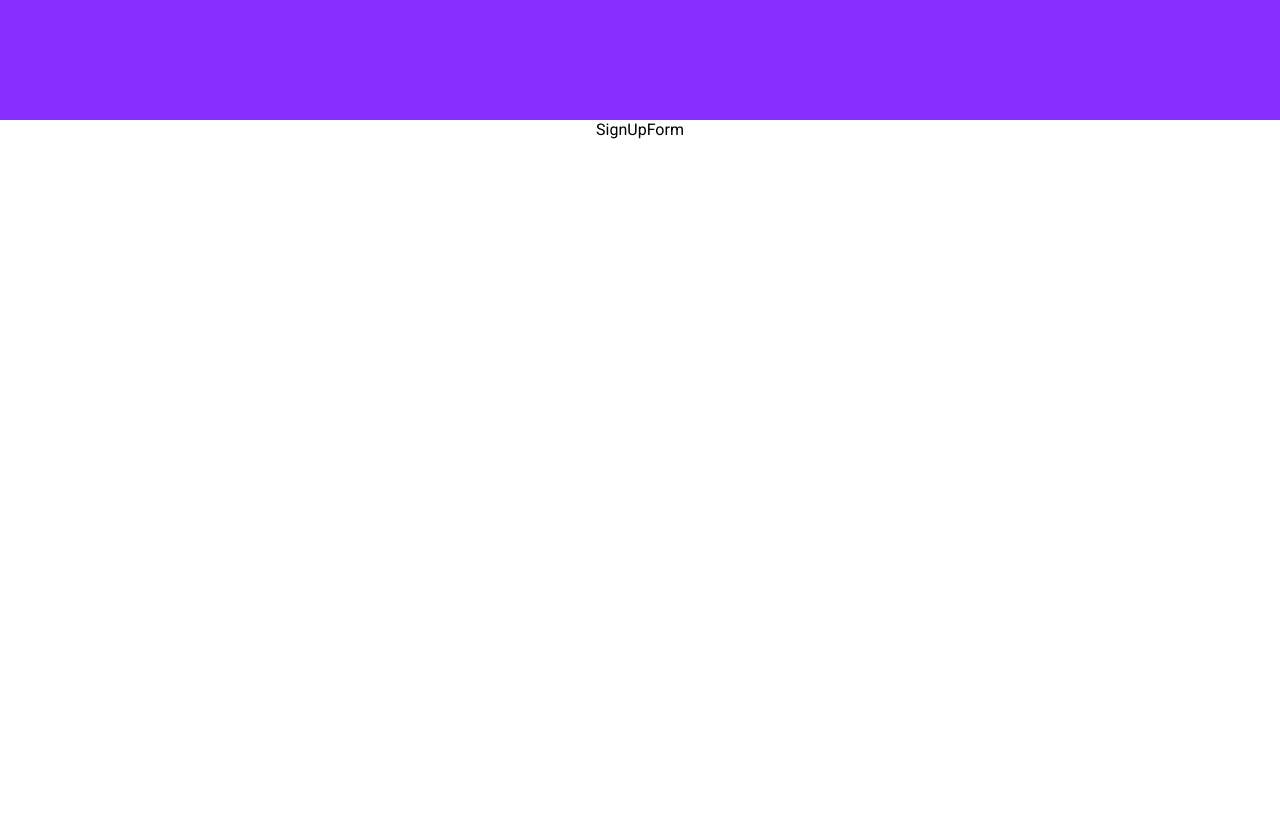
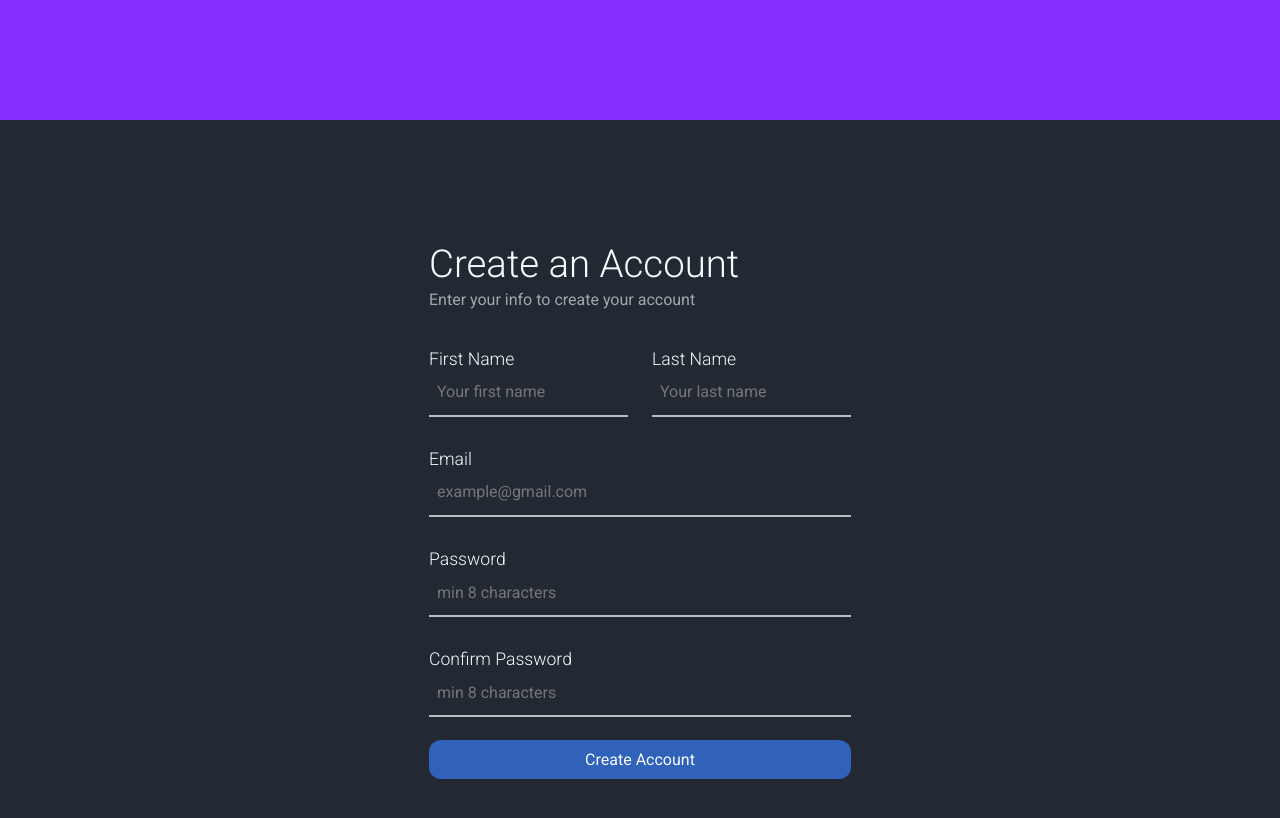
Before and after one commit to GordonNZ/alltheforms, a React (Create React App) app: page / in a window 1280 px wide. Shown: the part 680-1498 px from the top of the page. Before the commit the page ends 819 px from the top, so only its background shows below. Built offline with nearby package versions, Linux system fonts and the light colour scheme.

Commit message:
form to create an account

```diff
--- a/src/components/LoginForm.css
+++ b/src/components/LoginForm.css
@@ -4,6 +4,7 @@
   display: flex;
   flex-direction: column;
   align-items: center;
+  justify-content: center;
   background-color: rgb(134, 47, 255);
 }
 .loginForm {
--- /dev/null
+++ b/src/components/SignUpForm.css
@@ -0,0 +1,63 @@
+.signup {
+  background-color: rgb(35, 41, 51);
+  height: 100vh;
+  width: 100%;
+  display: flex;
+  justify-content: center;
+  align-items: center;
+  color: rgb(246, 251, 255);
+  text-align: left;
+}
+.signupH1 {
+  font-size: 2.4rem;
+  font-weight: 300;
+  margin: 0.2rem 0;
+}
+.signupDesc {
+  opacity: 0.6;
+  text-align: left;
+  margin-bottom: 0.5rem;
+}
+.signupLabel {
+  font-size: 1.1rem;
+  font-weight: 300;
+  text-align: left;
+}
+.signupInput {
+  background-color: rgba(0, 0, 0, 0);
+  border: none;
+  border-bottom: 2px solid rgba(246, 251, 255, 0.7);
+  padding: 0.85rem 0.5rem;
+  font-size: 1rem;
+  color: rgb(246, 251, 255);
+}
+.signupInput:focus {
+  outline: none;
+}
+.flex {
+  display: flex;
+}
+.signupContainer {
+  margin: 2rem 0 0 0;
+  flex-direction: column;
+}
+.signupFullName {
+}
+.signupFirstName {
+  margin-right: 1.5rem;
+}
+.createButton {
+  background-color: rgb(48, 98, 186);
+  border: none;
+  border-radius: 12px;
+  font-size: 1rem;
+  color: rgb(246, 251, 255);
+  width: 100%;
+  padding: 0.65rem;
+  margin: 1.4rem 0;
+  cursor: pointer;
+  transition: all 0.2s;
+}
+.createButton:hover {
+  background-color: rgb(23, 96, 221);
+}
--- a/src/components/SignUpForm.js
+++ b/src/components/SignUpForm.js
@@ -1,5 +1,56 @@
 import React from 'react';
+import './SignUpForm.css';
 
 export default function SignUpForm() {
-  return <div>SignUpForm</div>;
+  return (
+    <div className='signup'>
+      <form className='signupForm'>
+        <h1 className='signupH1'>Create an Account</h1>
+        <p className='signupDesc'>Enter your info to create your account</p>
+        <div className='flex signupFullName'>
+          <div className='signupContainer flex signupFirstName'>
+            <label className='signupLabel'>First Name</label>
+            <input
+              type='text'
+              className='signupInput'
+              placeholder='Your first name'
+            />
+          </div>
+          <div className='signupContainer flex'>
+            <label className='signupLabel'>Last Name</label>
+            <input
+              type='text'
+              className='signupInput'
+              placeholder='Your last name'
+            />
+          </div>
+        </div>
+        <div className='signupContainer flex'>
+          <label className='signupLabel'>Email</label>
+          <input
+            type='email'
+            className='signupInput'
+            placeholder='example@gmail.com'
+          />
+        </div>
+        <div className='signupContainer flex'>
+          <label className='signupLabel'>Password</label>
+          <input
+            type='password'
+            className='signupInput'
+            placeholder='min 8 characters'
+          />
+        </div>
+        <div className='signupContainer flex'>
+          <label className='signupLabel'>Confirm Password</label>
+          <input
+            type='password'
+            className='signupInput'
+            placeholder='min 8 characters'
+          />
+        </div>
+        <button className='createButton'>Create Account</button>
+      </form>
+    </div>
+  );
 }
```
